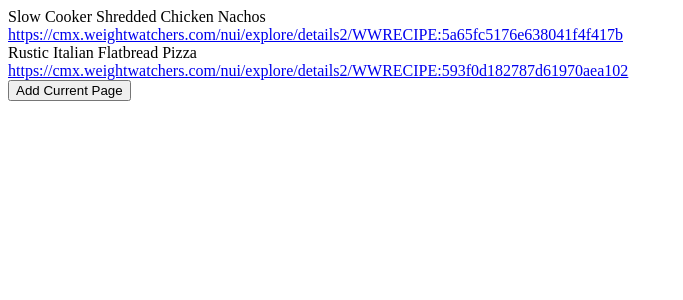
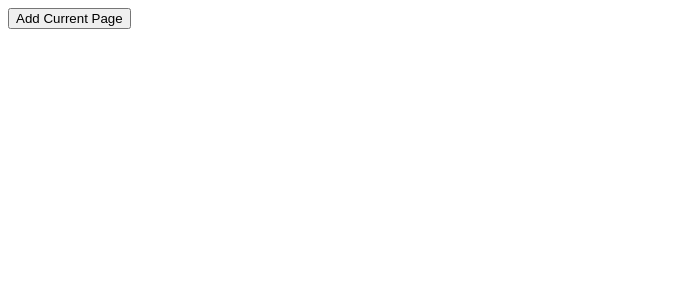
Before and after one commit to wedgex/grocery-list, a Vue app: page / in a window 1280 px wide. Shown: the top 300 px of the page, without its empty margins (0-683 px from the left). Built offline with nearby package versions, Linux system fonts and the light colour scheme.

Commit message:
Share data between tabs

```diff
--- a/src/popup/App.vue
+++ b/src/popup/App.vue
@@ -14,6 +14,9 @@
 
 <script>
 /* global chrome */
+
+const RECIPES_KEY = 'recipes'
+
 function sendMessage(message) {
   return new Promise(function(resolve) {
     chrome.tabs.query({ active: true, currentWindow: true }, tabs => {
@@ -28,16 +31,7 @@ export default {
   name: 'app',
   data () {
     return {
-      recipies: [
-        {
-          name: 'Slow Cooker Shredded Chicken Nachos',
-          url: 'https://cmx.weightwatchers.com/nui/explore/details2/WWRECIPE:5a65fc5176e638041f4f417b'
-        },
-        {
-          name: 'Rustic Italian Flatbread Pizza',
-          url: 'https://cmx.weightwatchers.com/nui/explore/details2/WWRECIPE:593f0d182787d61970aea102'
-        }
-      ],
+      recipies: [],
       error: null,
       ingredients: null
     }
@@ -53,6 +47,14 @@ export default {
         }
       });
     }
+  },
+  mounted() {
+    this.recipies = JSON.parse(window.localStorage.getItem(RECIPES_KEY)) || []
+  },
+  watch: {
+    recipies(recipes) {
+      window.localStorage.setItem(RECIPES_KEY, JSON.stringify(recipes))
+    }
   }
 }
 </script>
```
